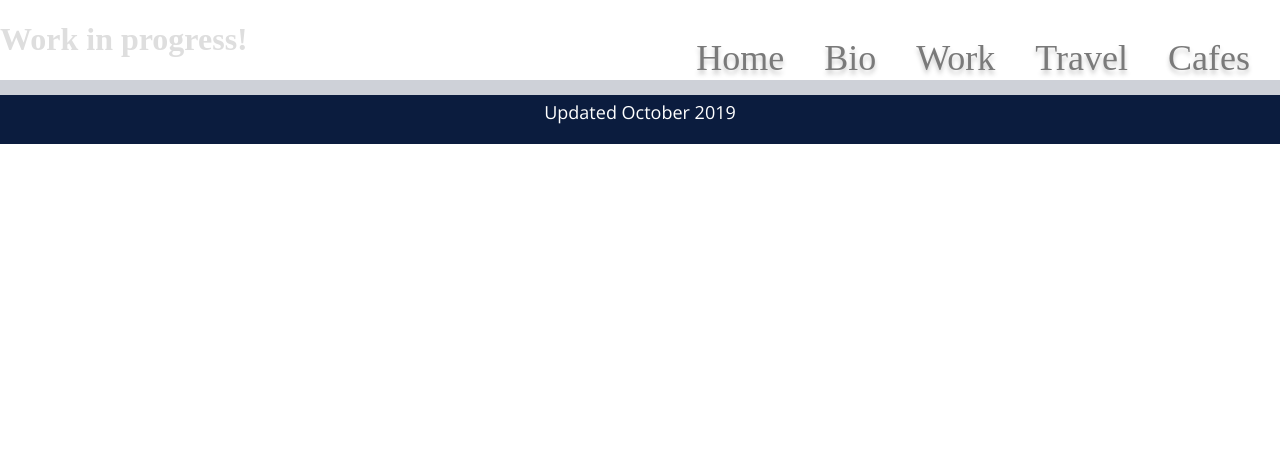
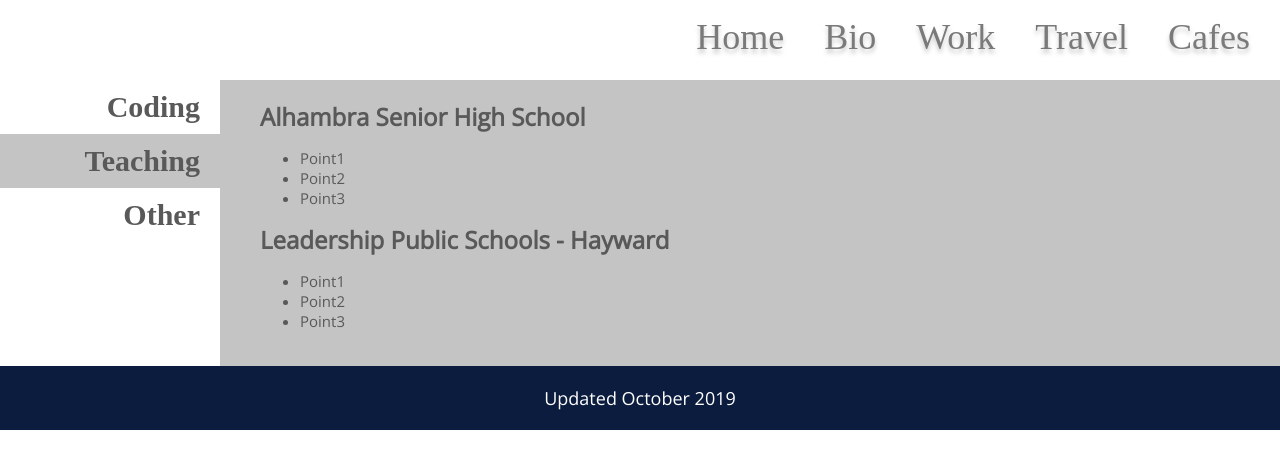
Before and after one commit to yijutuan/personal-website, a plain HTML site: page work.html in a window 1280 px wide. Drawn offline with nearby package versions, Linux system fonts and the light colour scheme; a web font is replaced by a local one.

Commit message:
Add Work Page - just teaching

```diff
--- a/resources/css/index.css
+++ b/resources/css/index.css
@@ -174,6 +174,48 @@
     margin-top: 70px;
 }
 
+/* Work page ONLY */
+.work-container {
+    padding-top: 80px;
+    display: flex;
+    font-size: 15px;
+}
+
+.work-container h1 {
+    margin: 0;
+}
+
+.work-nav {
+    padding-left: 10 px;
+}
+
+.work-nav-item {
+    text-align: right;
+    padding-right: 20px;
+    padding-top: 10px;
+    padding-bottom: 10px;
+    width: 200px;
+}
+
+#nav-teaching {
+    background-color: #c4c4c4;
+}
+
+.work-page {
+    padding: 20px 40px;
+    background-color: #c4c4c4;
+    width: 100%;
+    font-family: "Open Sans";
+}
+
+.work-page h1 {
+    font-size: 24px;
+}
+
+#coding-page {
+    display: none;
+}
+
 /* Travel page ONLY */
 .travel-title-container {
     padding-top: 70px;
--- a/work.html
+++ b/work.html
@@ -18,7 +18,38 @@
             </ul>
         </nav>
 
-        <h1>Work in progress!</h1>
+        <div class="work-container">
+            <div class="work-nav">
+                <div id="nav-coding" class="work-nav-item">
+                    <h1>Coding</h1>
+                </div>
+                <div id="nav-teaching" class="work-nav-item">
+                    <h1>Teaching</h1>
+                </div>
+                <div id="nav-other" class="work-nav-item">
+                    <h1>Other</h1>
+                </div>
+            </div>
+
+            <div id="teaching-page" class="work-page">
+                <h1>Alhambra Senior High School</h1>
+                    <ul class="bullet-points">
+                        <li>Point1</li>
+                        <li>Point2</li>
+                        <li>Point3</li>
+                    </ul>
+                <h1>Leadership Public Schools - Hayward</h1>
+                    <ul class="bullet-points">
+                        <li>Point1</li>
+                        <li>Point2</li>
+                        <li>Point3</li>
+                    </ul>
+            </div>
+            <div id="coding-page" class="work-page">
+                <h1>GITHUB LINK</h1>
+            </div>
+        </div>
+
     </body>
 
     <footer>
```
